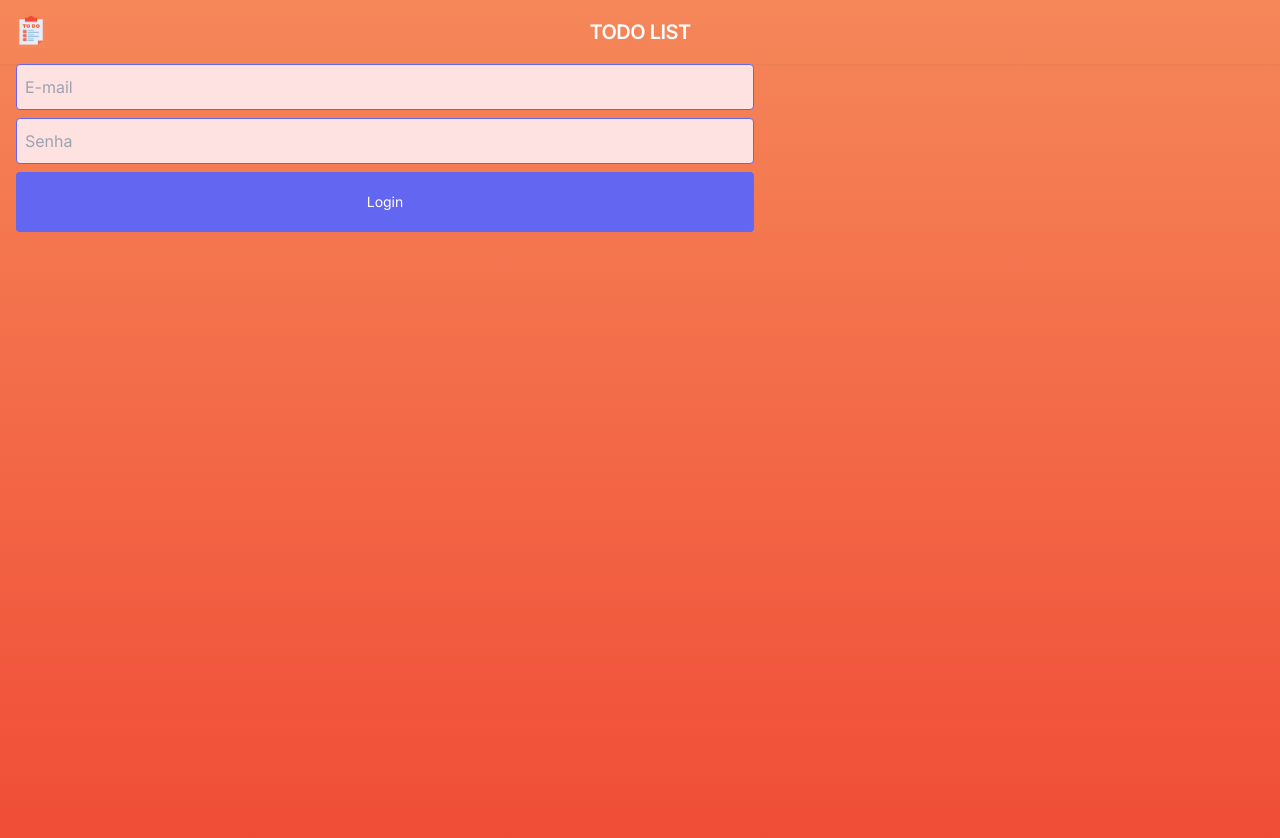
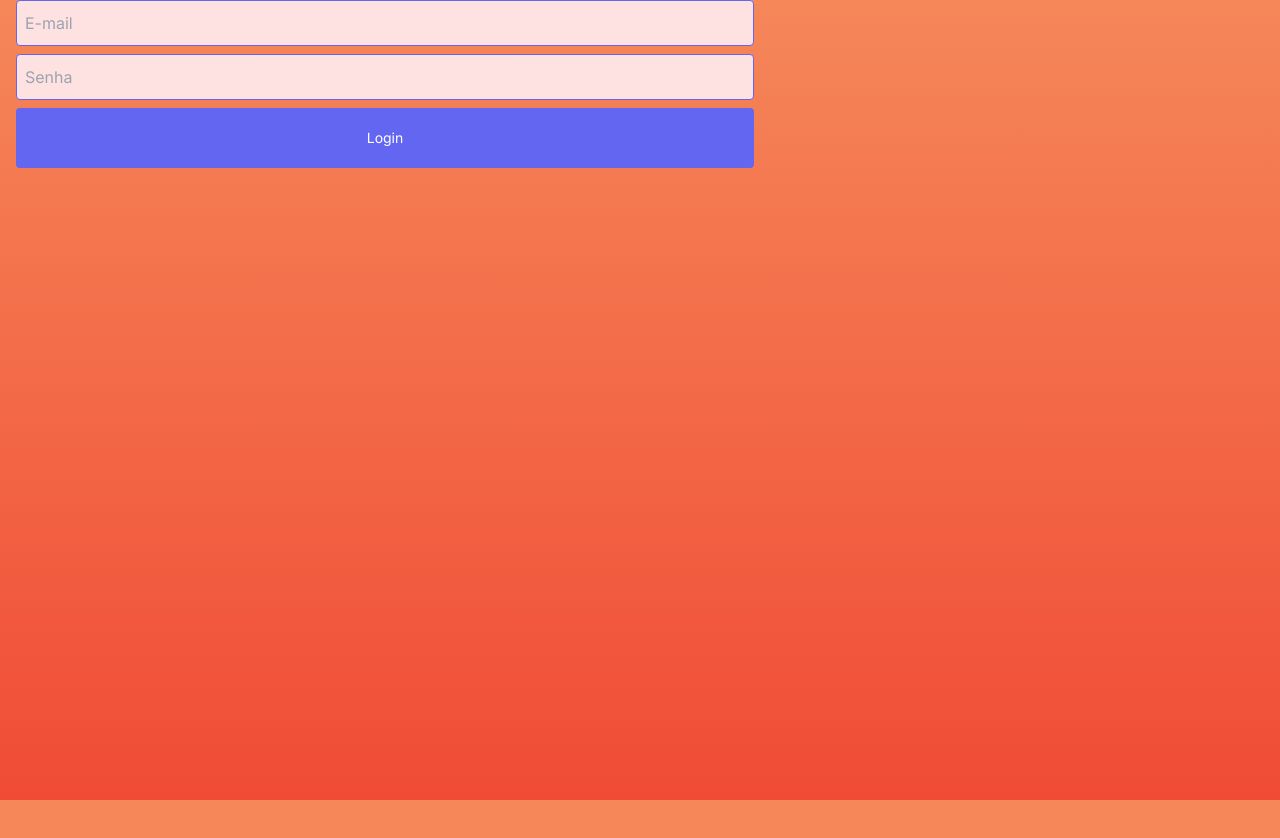
Before and after one commit to Defyland/todo-arch, a Next.js app: page / in a window 1280 px wide. Shown: the top 838 px of the page. After the commit the page ends 800 px from the top, so only its background shows below. Built offline with nearby package versions, Linux system fonts and the light colour scheme.

Commit message:
feat: add conditional rendering for Header component

```diff
--- a/src/components/App/index.tsx
+++ b/src/components/App/index.tsx
@@ -1,18 +1,24 @@
 'use client';
 
-import {IApp} from '@/components/App/App.types';
-import {GlobalWrapper} from '@/components/GlobalWrapper';
-import {Header} from '@/components/Header';
-import {Provider} from 'react-redux';
+import { usePathname } from 'next/navigation';
+import { IApp } from '@/components/App/App.types';
+import { GlobalWrapper } from '@/components/GlobalWrapper';
+import { Header } from '@/components/Header';
+import { Provider } from 'react-redux';
 import store from '@/redux/store';
 
-export const App = ({children}: IApp.IView) => (
+export const App = ({ children }: IApp.IView) => {
+    const pathname = usePathname();
+    const isHomePage = pathname === '/list';
+
+    return (
         <div data-testid={`App`}>
             <Provider store={store}>
-            <Header />
+                {isHomePage ? <Header /> : null }
                 <GlobalWrapper.Container>
                     <GlobalWrapper.Content>{children}</GlobalWrapper.Content>
                 </GlobalWrapper.Container>
             </Provider>
         </div>
     );
+};
```
Lines whose indentation alone changed are shown as unchanged.
